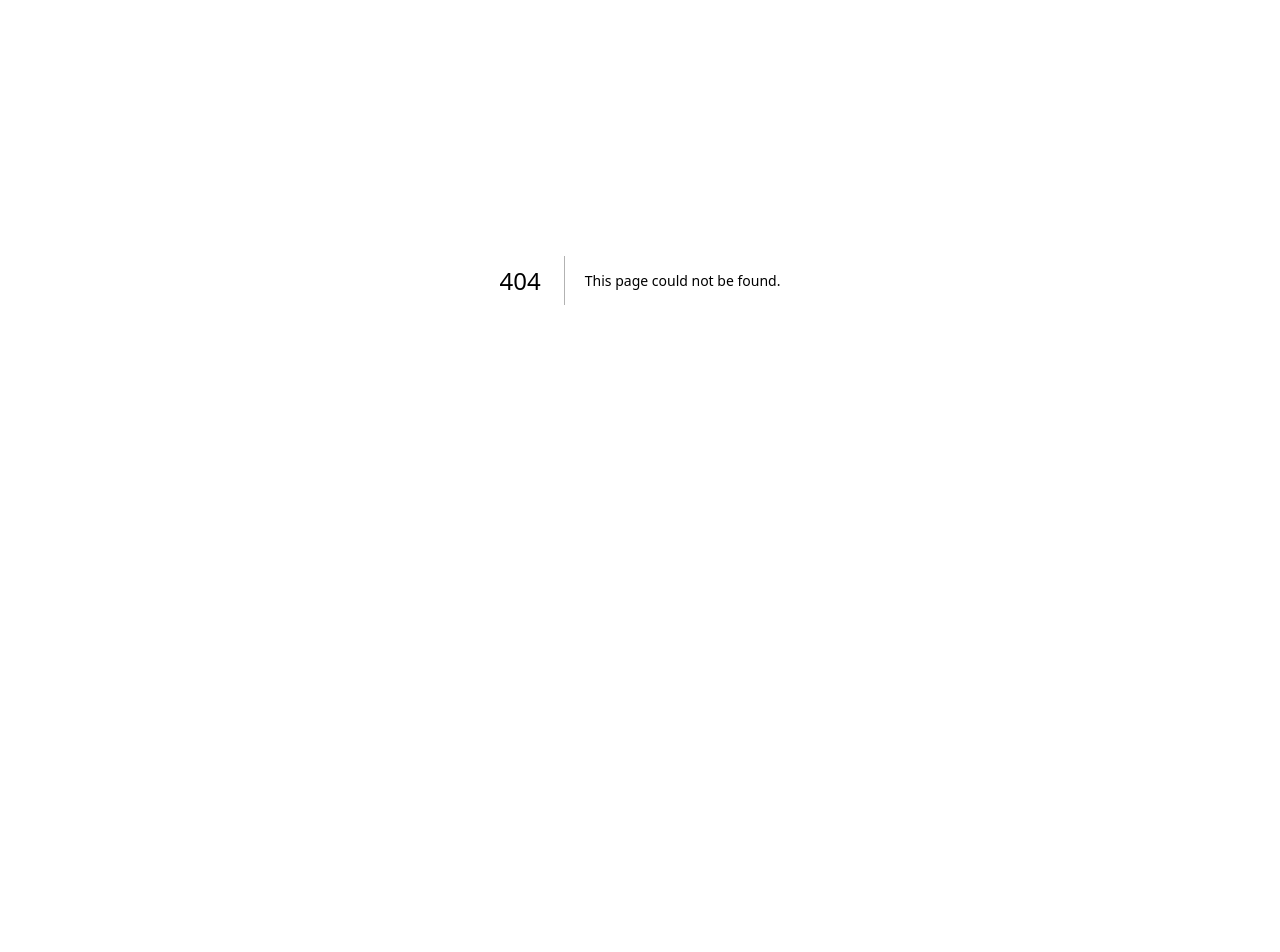
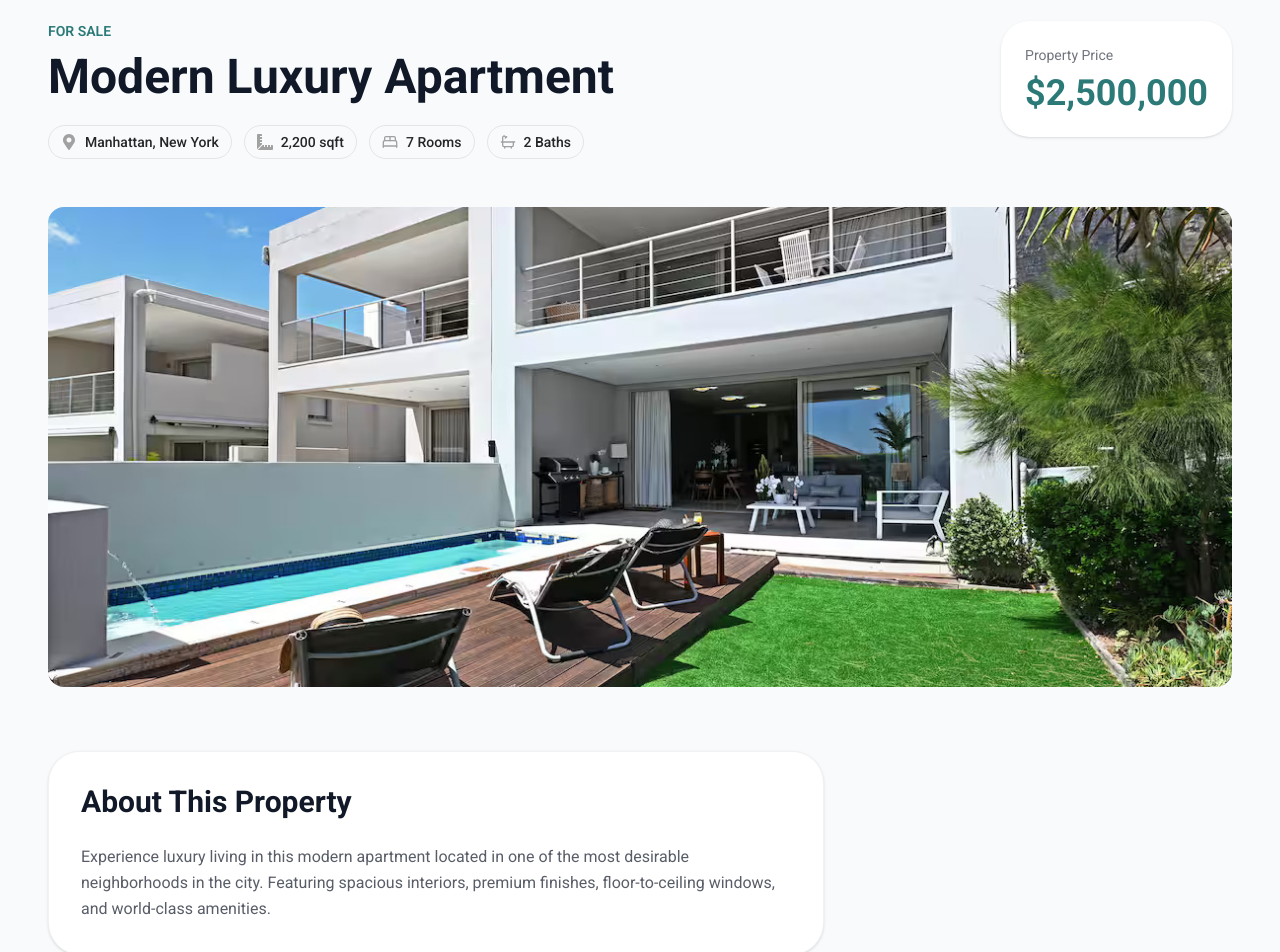
Before and after one commit to creativeloc/realestate-next16, a Next.js app: page /property/1 in a window 1280 px wide. Before the commit this address had no page. Shown: the part 120-1072 px from the top of the page. Before the commit the page ends 800 px from the top, so only its background shows below. Built offline with nearby package versions, Linux system fonts and the light colour scheme.

Commit message:
created property details page without email form

```diff
--- /dev/null
+++ b/src/app/(protected)/properties/page.tsx
@@ -0,0 +1,26 @@
+import FrontendLayout from "@/components/layouts/FrontendLayout"
+import Navbar from "@/components/navbar/Navbar"
+import PropertyCard from "@/components/properties/PropertyCard"
+import { dummyProperties } from "@/constants/dummyProperties"
+
+export default function PropertiesPage() {
+  return (
+    <FrontendLayout>
+      <Navbar variant="solid" />
+
+      <div className="max-auto max-w-7xl p-6 lg:px-12 w-full">
+        <div className="flex justify-between">
+          <h2 className="text-2xl font-bold text-text md:text-3xl">
+            Properties
+          </h2>
+        </div>
+
+        <div className="grid gap-8 md:grid-cols-2 xl:grid-cols-3 my-4">
+          {dummyProperties.map((property) => (
+            <PropertyCard key={property.id} property={property} />
+          ))}
+        </div>
+      </div>
+    </FrontendLayout>
+  )
+}
--- /dev/null
+++ b/src/app/property/[propertyId]/page.tsx
@@ -0,0 +1,91 @@
+import FrontendLayout from "@/components/layouts/FrontendLayout"
+import Navbar from "@/components/navbar/Navbar"
+import Image from "next/image"
+import { FaMapMarkerAlt, FaRulerCombined } from "react-icons/fa"
+import { LuBath, LuBedDouble } from "react-icons/lu"
+
+export default function PropertyPage() {
+  return (
+    <FrontendLayout>
+      <Navbar variant="solid" />
+
+      <section className="py-15">
+        <div className="mx-auto max-w-7xl px-6 lg:px-12">
+          <div className="flex flex-col gap-8 lg:flex-row lg:items-start lg:justify-between">
+            {/* left side */}
+            <div>
+              <p className="text-sm font-semibold uppercase tracking-[0.25] text-primary">
+                For sale
+              </p>
+
+              <h2 className="mt-3 text-4xl font-bold text-text md:text-5xl">
+                Modern Luxury Apartment
+              </h2>
+
+              <div className="flex flex-wrap items-center gap-3 text-sm text-neutral-600 my-6">
+                <div className="flex items-center gap-2 rounded-full border border-neutral-200 px-3 py-1.5">
+                  <FaMapMarkerAlt size={16} className="text-neutral-400" />
+                  <span className="font-medium text-neutral-800">
+                    Manhattan, New York
+                  </span>
+                </div>
+                <div className="flex items-center gap-2 rounded-full border border-neutral-200 px-3 py-1.5">
+                  <FaRulerCombined size={16} className="text-neutral-400" />
+                  <span className="font-medium text-neutral-800">
+                    2,200 sqft
+                  </span>
+                </div>
+                <div className="flex items-center gap-2 rounded-full border border-neutral-200 px-3 py-1.5">
+                  <LuBedDouble size={16} className="text-neutral-400" />
+                  <span className="font-medium text-neutral-800">7 Rooms</span>
+                </div>
+                <div className="flex items-center gap-2 rounded-full border border-neutral-200 px-3 py-1.5">
+                  <LuBath size={16} className="text-neutral-400" />
+                  <span className="font-medium text-neutral-800">2 Baths</span>
+                </div>
+              </div>
+            </div>
+
+            {/* right side */}
+            <div className="rounded-[28px] border-black/5 bg-card p-6 shadow-sm">
+              <p className="text-sm text-text/60">Property Price</p>
+              <h2 className="mt-2 text-4xl font-bold text-primary">
+                $2,500,000
+              </h2>
+            </div>
+          </div>
+
+          <div className="w-full h-6o md:h-100 lg:h-120 relative my-6">
+            <Image
+              src="/images/image1.jpg"
+              alt="property"
+              fill
+              className="rounded-2xl object-cover"
+            />
+          </div>
+
+          <div className="mt-16 grid gap-10 lg:grid-cols-3">
+            {/* left side */}
+            <div className="lg:col-span-2">
+              <div className="rounded-4xl border border-black/5 bg-card p-8 shadow-sm">
+                <h2 className="text-3xl font-bold text-text">
+                  About This Property
+                </h2>
+
+                <p className="mt-6 leading-relaxed text-text/70">
+                  Experience luxury living in this modern apartment located in
+                  one of the most desirable neighborhoods in the city. Featuring
+                  spacious interiors, premium finishes, floor-to-ceiling
+                  windows, and world-class amenities.
+                </p>
+              </div>
+            </div>
+
+            {/* right side */}
+            {/* <EmailForm /> */}
+          </div>
+        </div>
+      </section>
+    </FrontendLayout>
+  )
+}
```
